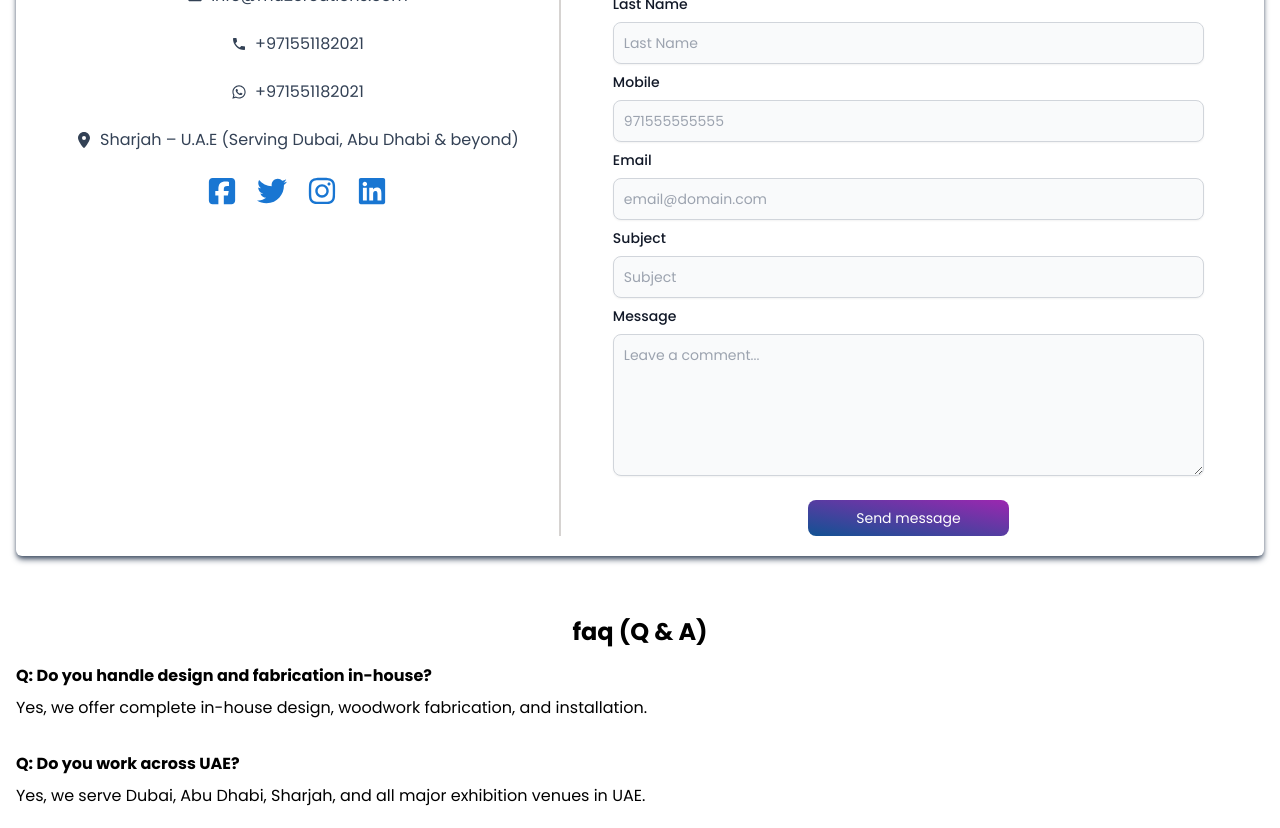
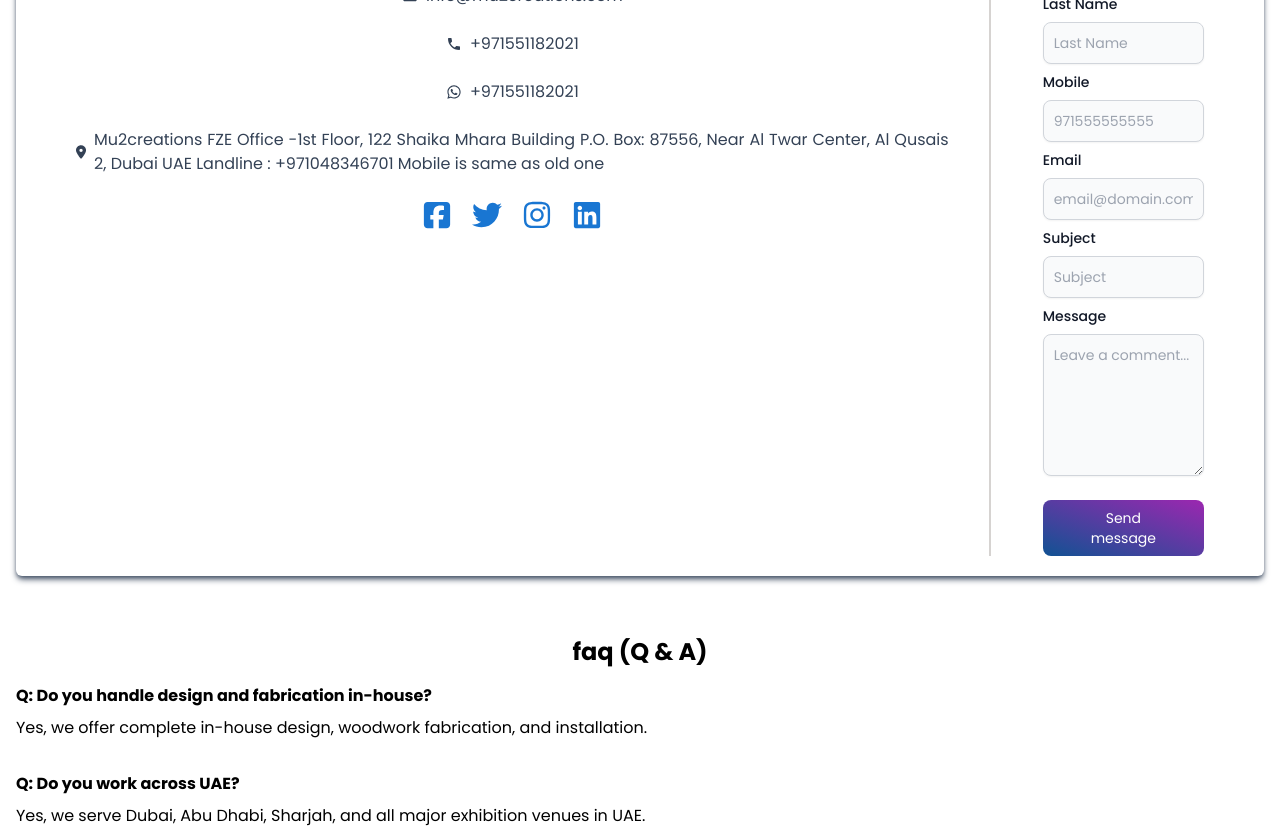
Before and after one commit to pradeepm93969/mu2-creations-nextjs, a Next.js app: page /services/exhibition-stands in a window 1280 px wide. Shown: the part 3780-4608 px from the top of the page. Built offline with nearby package versions, Linux system fonts and the light colour scheme.

Commit message:
address change

```diff
--- a/src/components/Common/Address.js
+++ b/src/components/Common/Address.js
@@ -4,7 +4,11 @@ const Address = () => {
   return (
     <div className="flex items-center justify-center gap-2">
       <FaLocationDot />
-      Sharjah – U.A.E (Serving Dubai, Abu Dhabi & beyond)
+      Mu2creations FZE
+Office -1st Floor, 122 Shaika Mhara Building
+P.O. Box: 87556, Near Al Twar Center, Al Qusais 2, Dubai UAE
+Landline : +971048346701
+Mobile is same as old one
     </div>
   );
 };
```
